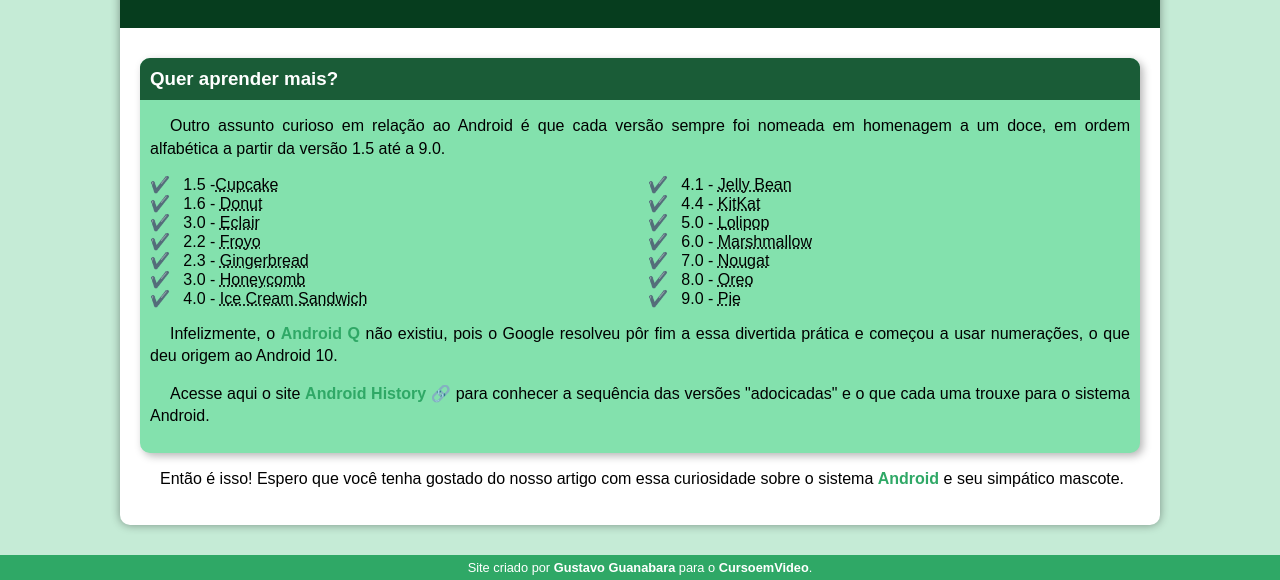
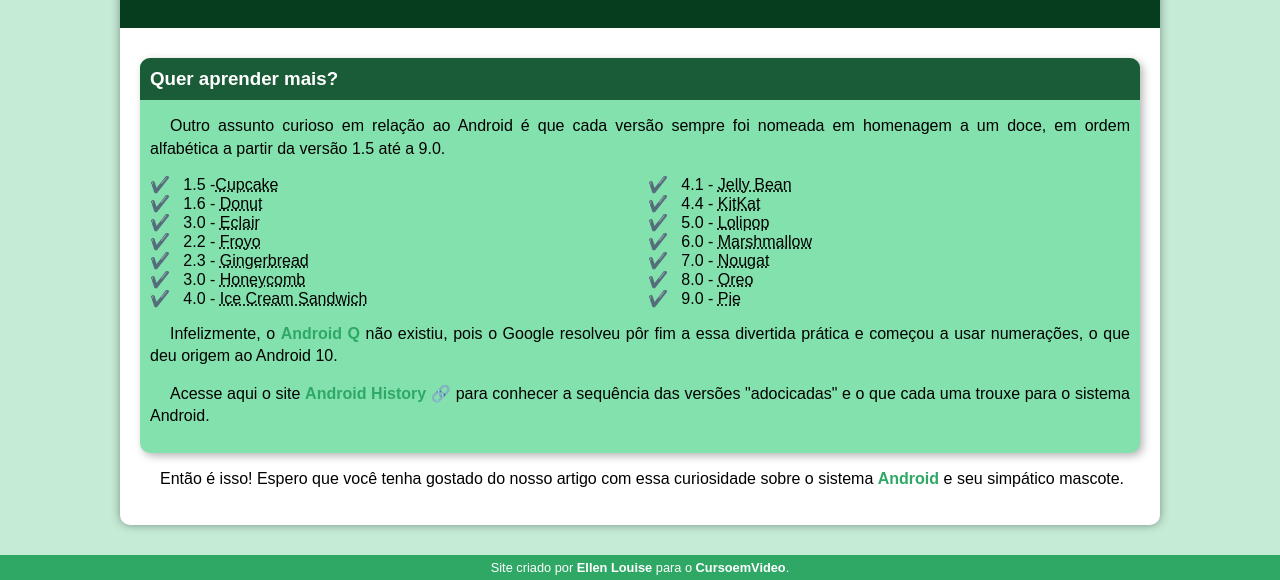
Before and after one commit to ellenlouisedev/HTML-CSS-studies, a plain HTML site: page desafios/desafio010/desafio.html in a window 1280 px wide. Shown: the part 2221-2801 px from the top of the page. Drawn offline with Linux system fonts and the light colour scheme.

Commit message:
update desafio.html

```diff
--- a/desafios/desafio010/desafio.html
+++ b/desafios/desafio010/desafio.html
@@ -28,13 +28,14 @@
                     <source media="(max-width: 670px)" srcset="imagens/dan-droids-pq.png" type="image/png">
                     <img src="imagens/dan-droids.png" alt="Primeiro mascote do Android">
                 </picture>
-                        <p>Essa primeira versão bizarra até foi batizada em homenagem ao seu criador: seriam os <strong>Dandroids</strong>.</p>
+                <p>Essa primeira versão bizarra até foi batizada em homenagem ao seu criador: seriam os <strong>Dandroids</strong>.</p>
                 <h2>Surge um novo mascote</h2>
                 <p>A ideia de ter um mascote foi amadurecendo e a missão foi passada para uma profissional da área. A ilustradora Russa <a href="https://www.irinablok.com/android" target="_blank" class="externo">Irina Blok</a>, também funcionária do Google, ficou com a missão de representar o pequeno robô de uma maneira mais agradável.</p>
                 <picture>
                     <source media="(max-width: 670px)" srcset="imagens/irina-blok-pq.jpg" type="image/jpg">
-                    <img src="imagens/irina-blok.jpg" alt="Irina Block, criadora do Bugdroid"></picture>
-                    <p>A ideia principal da Irina era representar tudo graficamente com poucos traços e de forma mais chapada. O desenho também deveria gerar identificação rápida com quem o olha. Surgiu então o <strong>Bugdroid</strong>, o novo mascote do Android.</p>
+                    <img src="imagens/irina-blok.jpg" alt="Irina Block, criadora do Bugdroid">
+                </picture>
+                <p>A ideia principal da Irina era representar tudo graficamente com poucos traços e de forma mais chapada. O desenho também deveria gerar identificação rápida com quem o olha. Surgiu então o <strong>Bugdroid</strong>, o novo mascote do Android.</p>
                 <img src="imagens/bugdroid.png" class="pequena" alt="Bugdroid">
                 <p>A principal inspiração para os traços do novo Bugdroid veio daqueles bonequinhos que ilustram portas de banheiro para indicar o gênero de cada porta. Conta a lenda que a artista estava criando em sua mesa no escritório do Google e olhou para o lado dos banheiros e a identificação foi imediata: simples, limpo, objetivo.</p>
             <div class="video">
@@ -96,6 +97,8 @@
     </aside>
         <p>Então é isso! Espero que você tenha gostado do nosso artigo com essa curiosidade sobre o sistema <strong>Android</strong> e seu simpático mascote.</p>
     </main>
-    <footer>Site criado por <a href="https://gustavoguanabara.github.io/" target="_blank">Gustavo Guanabara</a> para o <a href="https://www.cursoemvideo.com/" target="_blank">CursoemVideo</a>.</footer>
+    <footer>
+        Site criado por <a href="https://github.com/ellenlouisedev" target="_blank">Ellen Louise</a> para o <a href="https://www.cursoemvideo.com/" target="_blank">CursoemVideo</a>.
+    </footer>
 </body>
 </html>
```
